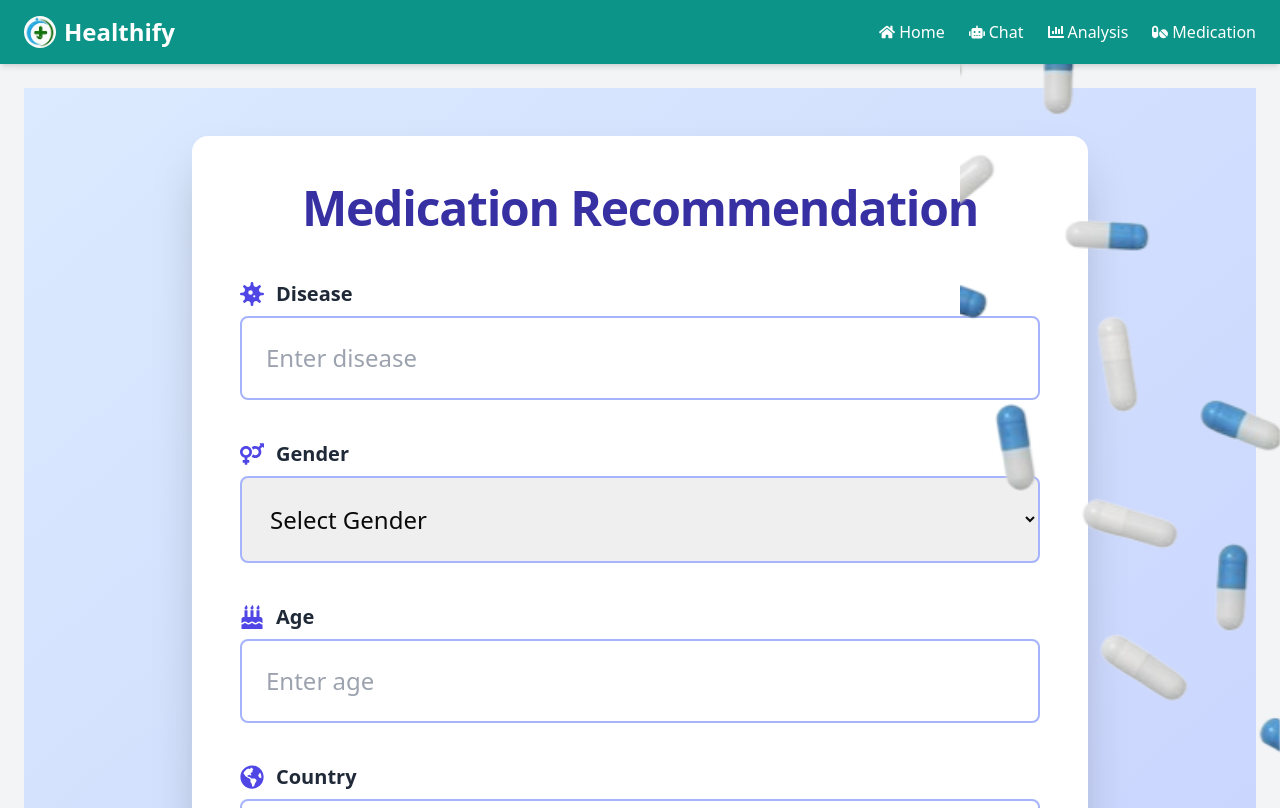
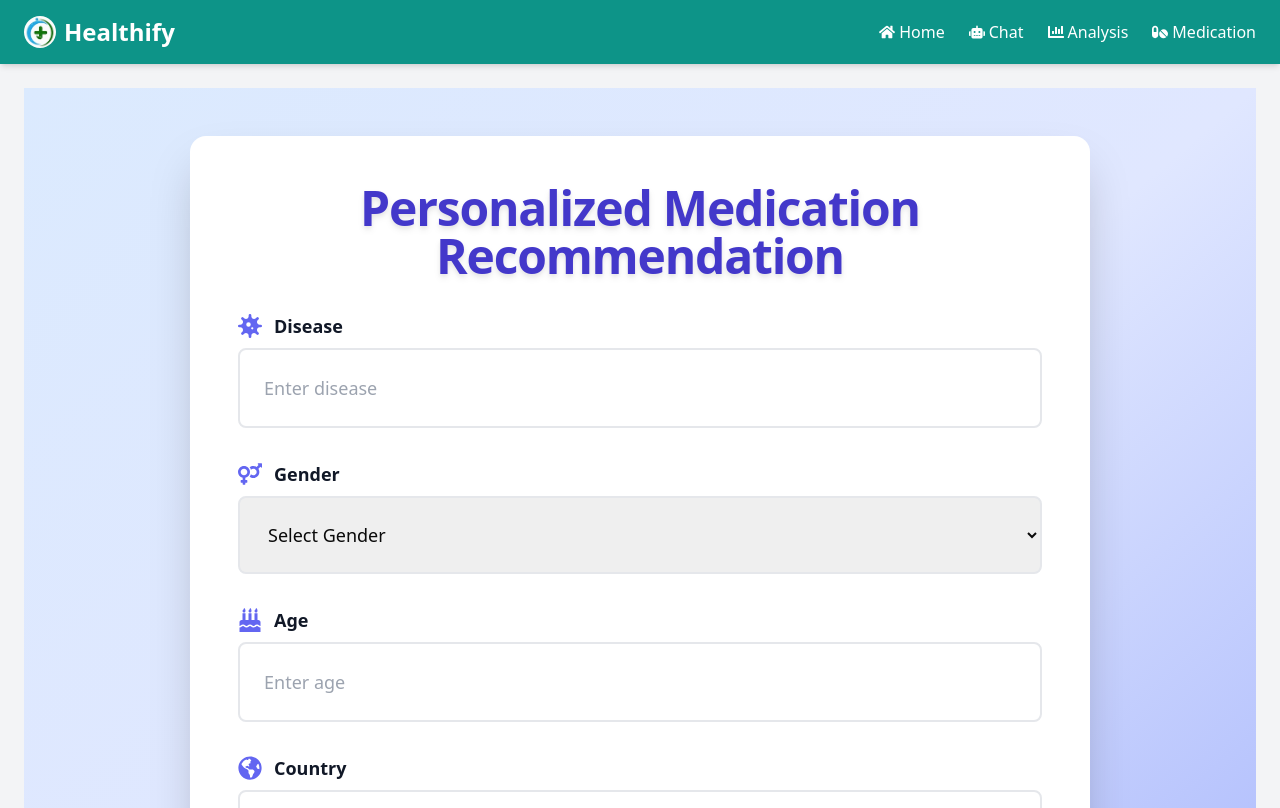
Before and after one commit to RA-L-PH/healtify, a React (Vite) app: page /medication in a window 1280 px wide. Shown: the top 808 px of the page. Built offline with nearby package versions, Linux system fonts and the light colour scheme.

Commit message:
ChatBot UI, Analysis page, Medication page

```diff
--- a/src/components/pages/Chatbot.jsx
+++ b/src/components/pages/Chatbot.jsx
@@ -76,10 +76,10 @@ function Chatbot() {
   };
 
   return (
-    <div className="flex h-screen bg-gradient-to-br from-blue-50 to-indigo-100 p-6 font-sans">
+    <div className="flex h-[725px] bg-gradient-to-br from-blue-50 to-indigo-100 p-6 font-sans">
       <div className="w-3/4 flex flex-col bg-white rounded-xl shadow-2xl overflow-hidden">
         <div className="bg-blue-600 p-4 text-white">
-          <h2 className="text-2xl font-bold">AI Assistant</h2>
+          <center className="text-2xl font-bold">Heatlh AI Assistant</center>
         </div>
         <div className="flex-grow overflow-y-auto p-6 space-y-6">
           {conversation.length === 0 ? (
@@ -149,7 +149,7 @@ function Chatbot() {
                 <div className="animate-spin rounded-full h-6 w-6 border-b-2 border-white"></div>
               ) : (
                 <>
-                  Ask <IoMdSend className="w-6 h-6" />
+                  Ask <IoMdSend className="font-bold w-6 h-6" />
                 </>
               )}
             </Button>
--- a/src/components/pages/Medication.jsx
+++ b/src/components/pages/Medication.jsx
@@ -18,7 +18,7 @@ function App() {
     const model = genAI.getGenerativeModel({ model: "gemini-pro" });
     const prompt = `You are a medical expert. Based on the following biodata:
     Age: ${age}, Gender: ${gender}, Country: ${country}, Disease: ${disease},
-    provide a detailed medication recommendation including dosage. give them within html with proper styling with tailwind css. write it as plain text without any markdown syntax`;
+    provide a detailed medication recommendation including dosage. give them within html with proper styling with tailwind css. write it as plain text without any markdown syntax.`;
     const result = await model.generateContent(prompt);
     const response = await result.response;
     const text = response.text();
@@ -33,13 +33,15 @@ function App() {
   };
 
   return (
-    <div className="flex flex-col lg:flex-row min-h-screen bg-gradient-to-br from-blue-100 to-indigo-200">
-      <div className="w-full lg:w-3/4 max-w-4xl mx-auto p-6 sm:p-8 md:p-12 bg-white rounded-2xl shadow-2xl my-8 sm:my-10 md:my-12">
-        <h1 className="text-4xl sm:text-5xl font-bold text-center mb-8 sm:mb-10 md:mb-12 text-indigo-800 tracking-tight">Medication Recommendation</h1>
-        <form onSubmit={handleSubmit} className="flex flex-col space-y-8 sm:space-y-10">
+    <div className="flex flex-col items-center justify-center min-h-screen bg-gradient-to-br from-blue-100 via-indigo-100 to-indigo-300">
+      <div className="w-[900px] max-w-5xl mx-auto my-5 p-6 sm:p-8 md:p-12 bg-white rounded-2xl shadow-2xl">
+        <h1 className="text-5xl font-extrabold text-center mb-8 text-indigo-700 tracking-tight drop-shadow-md">
+          Personalized Medication Recommendation
+        </h1>
+        <form onSubmit={handleSubmit} className="flex flex-col space-y-8">
           <div className="flex flex-col space-y-2">
-            <label htmlFor="disease" className="text-lg sm:text-xl font-semibold text-gray-800 flex items-center">
-              <FaVirus className="mr-3 text-indigo-600 text-2xl" /> Disease
+            <label htmlFor="disease" className="text-lg font-semibold text-gray-900 flex items-center">
+              <FaVirus className="mr-3 text-indigo-500 text-2xl" /> Disease
             </label>
             <input
               id="disease"
@@ -47,18 +49,18 @@ function App() {
               value={disease}
               onChange={(e) => setDisease(e.target.value)}
               placeholder="Enter disease"
-              className="p-4 sm:p-5 border-2 border-indigo-300 rounded-lg focus:ring-4 focus:ring-indigo-500 focus:border-indigo-500 font-sans text-xl sm:text-2xl transition duration-300 ease-in-out"
+              className="p-4 border-2 border-gray-200 rounded-lg focus:ring-4 focus:ring-indigo-400 focus:border-indigo-400 text-lg transition duration-300 ease-in-out"
             />
           </div>
           <div className="flex flex-col space-y-2">
-            <label htmlFor="gender" className="text-lg sm:text-xl font-semibold text-gray-800 flex items-center">
-              <FaVenusMars className="mr-3 text-indigo-600 text-2xl" /> Gender
+            <label htmlFor="gender" className="text-lg font-semibold text-gray-900 flex items-center">
+              <FaVenusMars className="mr-3 text-indigo-500 text-2xl" /> Gender
             </label>
             <select
               id="gender"
               value={gender}
               onChange={(e) => setGender(e.target.value)}
-              className="p-4 sm:p-5 border-2 border-indigo-300 rounded-lg focus:ring-4 focus:ring-indigo-500 focus:border-indigo-500 font-sans text-xl sm:text-2xl transition duration-300 ease-in-out"
+              className="p-4 border-2 border-gray-200 rounded-lg focus:ring-4 focus:ring-indigo-400 focus:border-indigo-400 text-lg transition duration-300 ease-in-out"
             >
               <option value="">Select Gender</option>
               <option value="Male">Male</option>
@@ -67,8 +69,8 @@ function App() {
             </select>
           </div>
           <div className="flex flex-col space-y-2">
-            <label htmlFor="age" className="text-lg sm:text-xl font-semibold text-gray-800 flex items-center">
-              <FaBirthdayCake className="mr-3 text-indigo-600 text-2xl" /> Age
+            <label htmlFor="age" className="text-lg font-semibold text-gray-900 flex items-center">
+              <FaBirthdayCake className="mr-3 text-indigo-500 text-2xl" /> Age
             </label>
             <input
               id="age"
@@ -76,12 +78,12 @@ function App() {
               value={age}
               onChange={(e) => setAge(e.target.value)}
               placeholder="Enter age"
-              className="p-4 sm:p-5 border-2 border-indigo-300 rounded-lg focus:ring-4 focus:ring-indigo-500 focus:border-indigo-500 font-sans text-xl sm:text-2xl transition duration-300 ease-in-out"
+              className="p-4 border-2 border-gray-200 rounded-lg focus:ring-4 focus:ring-indigo-400 focus:border-indigo-400 text-lg transition duration-300 ease-in-out"
             />
           </div>
           <div className="flex flex-col space-y-2">
-            <label htmlFor="country" className="text-lg sm:text-xl font-semibold text-gray-800 flex items-center">
-              <FaGlobeAmericas className="mr-3 text-indigo-600 text-2xl" /> Country
+            <label htmlFor="country" className="text-lg font-semibold text-gray-900 flex items-center">
+              <FaGlobeAmericas className="mr-3 text-indigo-500 text-2xl" /> Country
             </label>
             <input
               id="country"
@@ -89,31 +91,29 @@ function App() {
               value={country}
               onChange={(e) => setCountry(e.target.value)}
               placeholder="Enter country"
-              className="p-4 sm:p-5 border-2 border-indigo-300 rounded-lg focus:ring-4 focus:ring-indigo-500 focus:border-indigo-500 font-sans text-xl sm:text-2xl transition duration-300 ease-in-out"
+              className="p-4 border-2 border-gray-200 rounded-lg focus:ring-4 focus:ring-indigo-400 focus:border-indigo-400 text-lg transition duration-300 ease-in-out"
             />
           </div>
           <button
             type="submit"
-            className="p-5 sm:p-6 bg-indigo-600 text-white rounded-lg hover:bg-indigo-700 transition duration-300 ease-in-out font-sans text-xl sm:text-2xl font-bold shadow-lg flex items-center justify-center transform hover:scale-105"
+            className="p-5 bg-indigo-600 text-white rounded-lg hover:bg-indigo-700 transition duration-300 ease-in-out font-bold shadow-lg flex items-center justify-center transform hover:scale-105"
           >
-            <FaPrescriptionBottleAlt className="mr-3 text-2xl" /> Get Medication Recommendation
+            <FaPrescriptionBottleAlt className="mr-3 text-2xl" /> Get Recommendation
           </button>
         </form>
         {loading ? (
-          <div className="mt-10 sm:mt-12 flex justify-center items-center">
-            <div className="animate-spin rounded-full h-16 w-16 sm:h-20 sm:w-20 border-t-4 border-b-4 border-indigo-600"></div>
+          <div className="mt-10 flex justify-center items-center">
+            <div className="animate-spin rounded-full h-16 w-16 border-t-4 border-b-4 border-indigo-600"></div>
           </div>
         ) : apiData ? (
           <div
-            className="mt-10 sm:mt-12 p-8 sm:p-10 border-2 border-indigo-300 rounded-xl bg-white shadow-xl"
+            className="mt-10 p-8 border-2 border-indigo-300 rounded-xl bg-white shadow-xl"
             dangerouslySetInnerHTML={{ __html: apiData.replace(/|/g, '') }}
           />
         ) : null}
       </div>
-      <div className="w-full lg:w-1/4 h-64 lg:h-full fixed lg:right-0 bottom-0 lg:top-0">
-        <img src={tabletImage} alt="Tablet" className="w-full h-full object-cover rounded-t-3xl lg:rounded-none" />
-      </div>
     </div>
   );
 }
+
 export default App;
--- a/tailwind.config.js
+++ b/tailwind.config.js
@@ -7,6 +7,21 @@ export default {
   ],
   theme: {
   	extend: {
+		keyframes: {
+			slideLeft: {
+			  '0%': { transform: 'translateX(100%)' },
+			  '100%': { transform: 'translateX(-100%)' },
+			},
+			slideRight: {
+			  '0%': { transform: 'translateX(-100%)' },
+			  '100%': { transform: 'translateX(100%)' },
+			},
+		  },
+		  animation: {
+			slideLeft: 'slideLeft 40s linear infinite',
+			slideRight: 'slideRight 40s linear infinite',
+		  },
+
   		borderRadius: {
   			lg: 'var(--radius)',
   			md: 'calc(var(--radius) - 2px)',
```
Also changed, not shown: src/components/pages/HealthAnalysis.jsx (+120 -43 lines).
